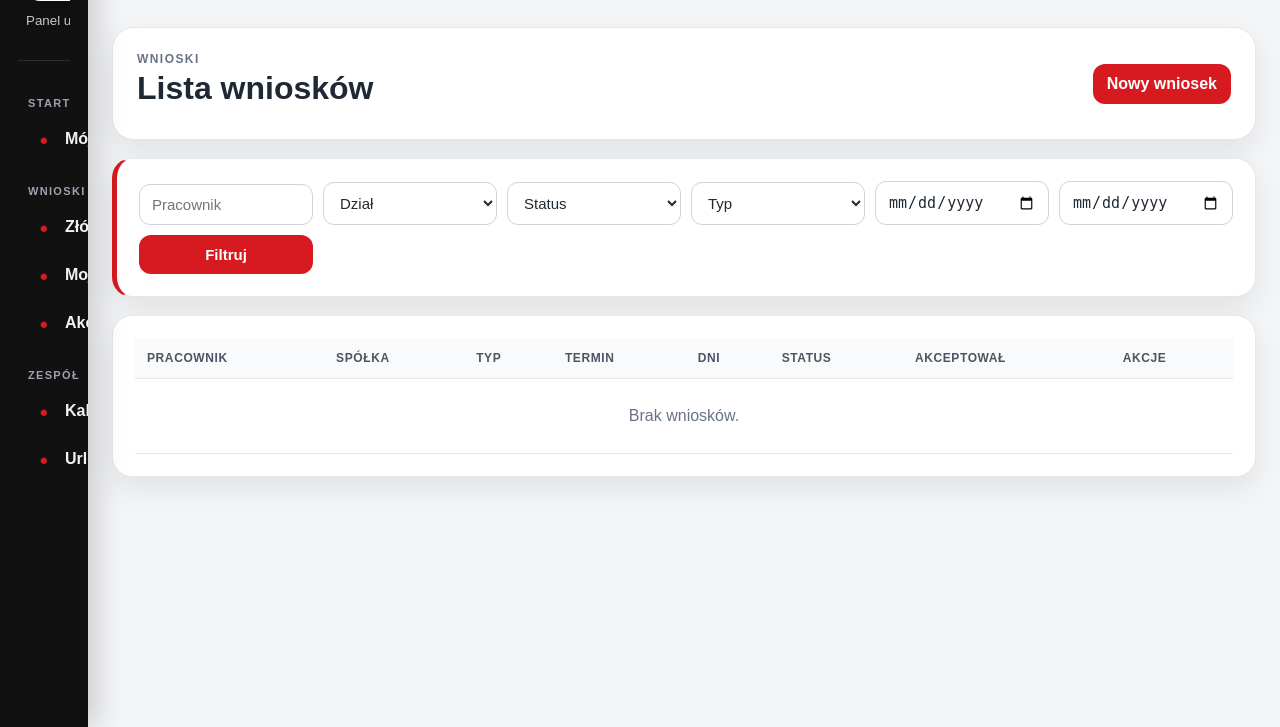
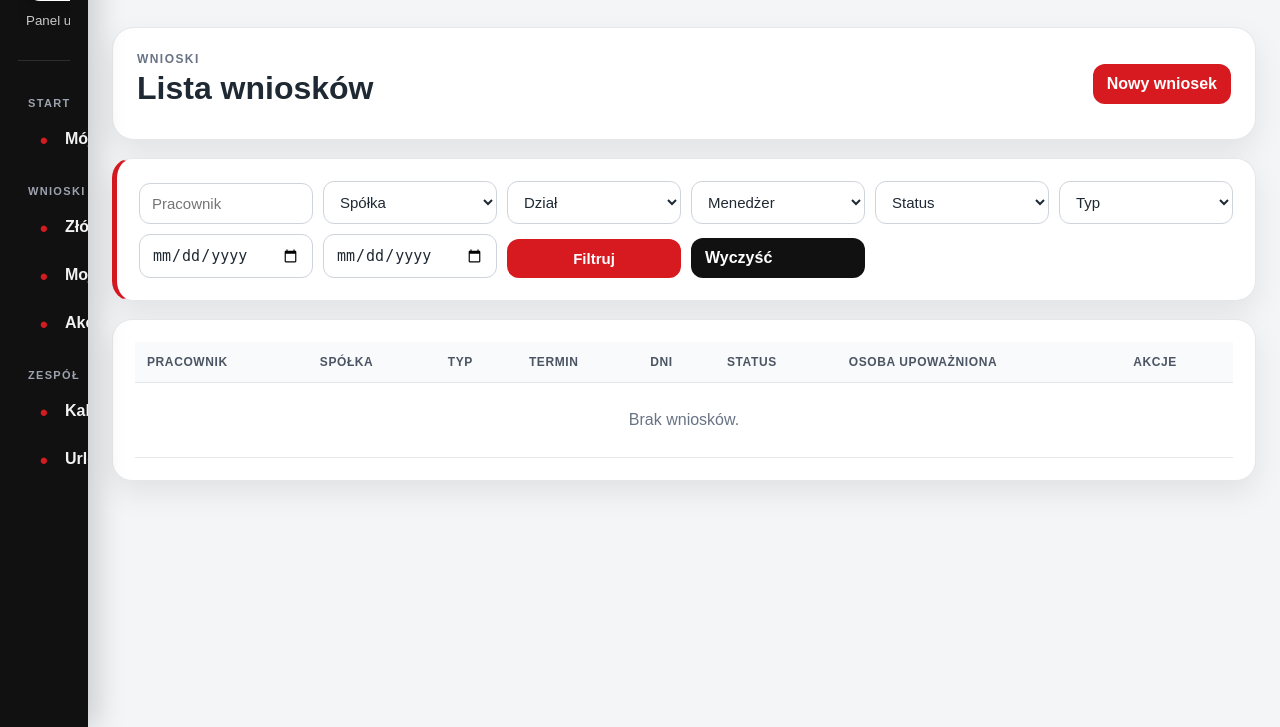
Before and after one commit to pabloosss/Urlopy, a Flask app: page /requests in a window 1280 px wide. Shown: the part 73-800 px from the top of the page. Run offline with Flask 3, Linux system fonts and the light colour scheme; the visitor is signed in with stand-in values (Sample User, id 1); data comes from the database, SQL or seed files in the repository; some libraries are stand-ins or nearby versions.

Commit message:
Update request PDF layout and filters

```diff
--- a/templates/requests.html
+++ b/templates/requests.html
@@ -12,12 +12,15 @@
 <div class="card filters-card">
     <form method="get" class="filters-form">
         <input name="employee" placeholder="Pracownik" value="{{ request.args.get('employee','') }}">
+        <select name="company_id"><option value="">Spółka</option>{% for c in companies %}<option value="{{ c.id }}" {% if request.args.get('company_id') == c.id|string %}selected{% endif %}>{{ c.name }}</option>{% endfor %}</select>
         <select name="department"><option value="">Dział</option>{% for d in departments %}<option value="{{ d.name }}" {% if request.args.get('department') == d.name %}selected{% endif %}>{{ d.name }}</option>{% endfor %}</select>
+        <select name="manager_id"><option value="">Menedżer</option>{% for m in managers %}<option value="{{ m.id }}" {% if request.args.get('manager_id') == m.id|string %}selected{% endif %}>{{ m.full_name }}</option>{% endfor %}</select>
         <select name="status"><option value="">Status</option>{% for s in statuses %}<option value="{{ s }}" {% if request.args.get('status') == s %}selected{% endif %}>{{ s }}</option>{% endfor %}</select>
         <select name="leave_type"><option value="">Typ</option>{% for t in leave_types %}<option value="{{ t }}" {% if request.args.get('leave_type') == t %}selected{% endif %}>{{ t }}</option>{% endfor %}</select>
         <input type="date" name="date_from" value="{{ request.args.get('date_from','') }}">
         <input type="date" name="date_to" value="{{ request.args.get('date_to','') }}">
         <button type="submit">Filtruj</button>
+        <a class="btn-secondary" href="{{ url_for('requests.requests_view') }}">Wyczyść</a>
     </form>
 </div>
 
@@ -25,7 +28,7 @@
     <div class="table-wrapper">
         <table>
             <thead>
-                <tr><th>Pracownik</th><th>Spółka</th><th>Typ</th><th>Termin</th><th>Dni</th><th>Status</th><th>Akceptował</th><th>Akcje</th></tr>
+                <tr><th>Pracownik</th><th>Spółka</th><th>Typ</th><th>Termin</th><th>Dni</th><th>Status</th><th>Osoba upoważniona</th><th>Akcje</th></tr>
             </thead>
             <tbody>
             {% for req in requests_list %}
@@ -79,7 +82,10 @@
             <div class="print-field"><strong>{{ req.company_name or "EMERLOG SP. Z O. O." }}</strong><span>spółka</span></div>
 
             <p class="request-print-text">Proszę o udzielenie {% if req.leave_type in ['Urlop wypoczynkowy', 'Urlop na żądanie'] %}urlopu wypoczynkowego{% else %}nieobecności: {{ req.leave_type }}{% endif %} w liczbie <b>{{ req.days_count }}</b> dni, w terminie od <b>{{ req.date_from|pldate }}</b> do <b>{{ req.date_to|pldate }}</b>.</p>
-            <p class="replacement-line">W czasie urlopu zastępować będzie mnie <strong>{{ req.replacement_name or "........................................................" }}</strong></p>
+
+            <div class="print-field print-wide"><strong>{{ req.replacement_name or "........................................................" }}</strong><span>W czasie urlopu zastępować będzie mnie</span></div>
+            <div class="print-field print-wide"><strong>{{ req.decider_name or "........................................................" }}</strong><span>Osoba upoważniona, która wyraziła zgodę na urlop we wskazanym terminie</span></div>
+
             <p class="print-status">Status: zaakceptowany</p>
         </main>
     </template>
@@ -89,25 +95,26 @@
 <script>
 (function () {
     const printStyle = `
-        body { margin: 0; padding: 36px; font-family: Arial, sans-serif; color: #111; background: #f3f4f6; }
-        .sheet { width: 760px; min-height: 1040px; margin: 0 auto; padding: 54px 64px; background: #fff; box-shadow: 0 18px 50px rgba(0,0,0,.16); box-sizing: border-box; }
-        .print-header { display: flex; justify-content: space-between; align-items: flex-start; gap: 24px; margin-bottom: 56px; }
-        .print-logo { width: 220px; height: auto; display: block; }
-        .print-date { text-align: right; min-width: 180px; }
+        @page { size: A4; margin: 18mm; }
+        body { margin: 0; padding: 24px; font-family: Arial, sans-serif; color: #111; background: #f3f4f6; }
+        .sheet { width: 760px; margin: 0 auto; padding: 44px 58px; background: #fff; box-shadow: 0 18px 50px rgba(0,0,0,.16); box-sizing: border-box; break-inside: avoid; page-break-inside: avoid; }
+        .print-header { display: flex; justify-content: space-between; align-items: flex-start; gap: 24px; margin-bottom: 42px; }
+        .print-logo { width: 210px; height: auto; display: block; }
+        .print-date { text-align: right; min-width: 170px; }
         .print-date strong { display: block; border-bottom: 1px dotted #111; padding: 0 0 5px; }
         .print-date span, .print-field span { display: block; margin-top: 4px; font-size: 12px; color: #555; }
-        h1 { margin: 0 0 42px; text-align: center; font-size: 22px; font-weight: 700; }
-        .print-field { max-width: 420px; margin: 0 0 22px; }
-        .print-field strong { display: block; border-bottom: 1px dotted #111; padding: 0 0 6px; }
-        .request-print-text { margin: 44px 0 36px; font-size: 17px; line-height: 1.75; }
-        .replacement-line { margin: 0 0 54px; font-size: 16px; line-height: 1.6; }
-        .print-status { margin-top: 36px; font-size: 15px; font-weight: 700; }
-        @media print { body { padding: 0; background: #fff; } .sheet { width: auto; min-height: auto; margin: 0; padding: 24mm 24mm; box-shadow: none; } .print-logo { width: 210px; } }
+        h1 { margin: 0 0 34px; text-align: center; font-size: 21px; font-weight: 700; }
+        .print-field { max-width: 430px; margin: 0 0 18px; }
+        .print-field strong { display: block; border-bottom: 1px dotted #111; padding: 0 0 5px; min-height: 18px; }
+        .print-wide { max-width: 100%; margin-top: 22px; }
+        .request-print-text { margin: 34px 0 28px; font-size: 16px; line-height: 1.65; }
+        .print-status { margin-top: 34px; font-size: 15px; font-weight: 700; }
+        @media print { body { padding: 0; background: #fff; } .sheet { width: 100%; margin: 0; padding: 0; box-shadow: none; page-break-inside: avoid; break-inside: avoid; } .print-logo { width: 200px; } }
     `;
 
     document.querySelectorAll('.print-request-btn').forEach(button => {
         button.addEventListener('click', () => {
-            const source = document.getElementById('print-request-' + button.dataset.requestId);
+            const source = document.getElementById('print-request-' + button.datasetRequestId);
             if (!source) return;
             const win = window.open('', '_blank');
             win.document.write('<!DOCTYPE html><html lang="pl"><head><meta charset="UTF-8"><title>Wniosek urlopowy</title><style>' + printStyle + '</style></head><body>' + source.innerHTML + '<script>window.onload=function(){window.print();}<\/script></body></html>');
```
